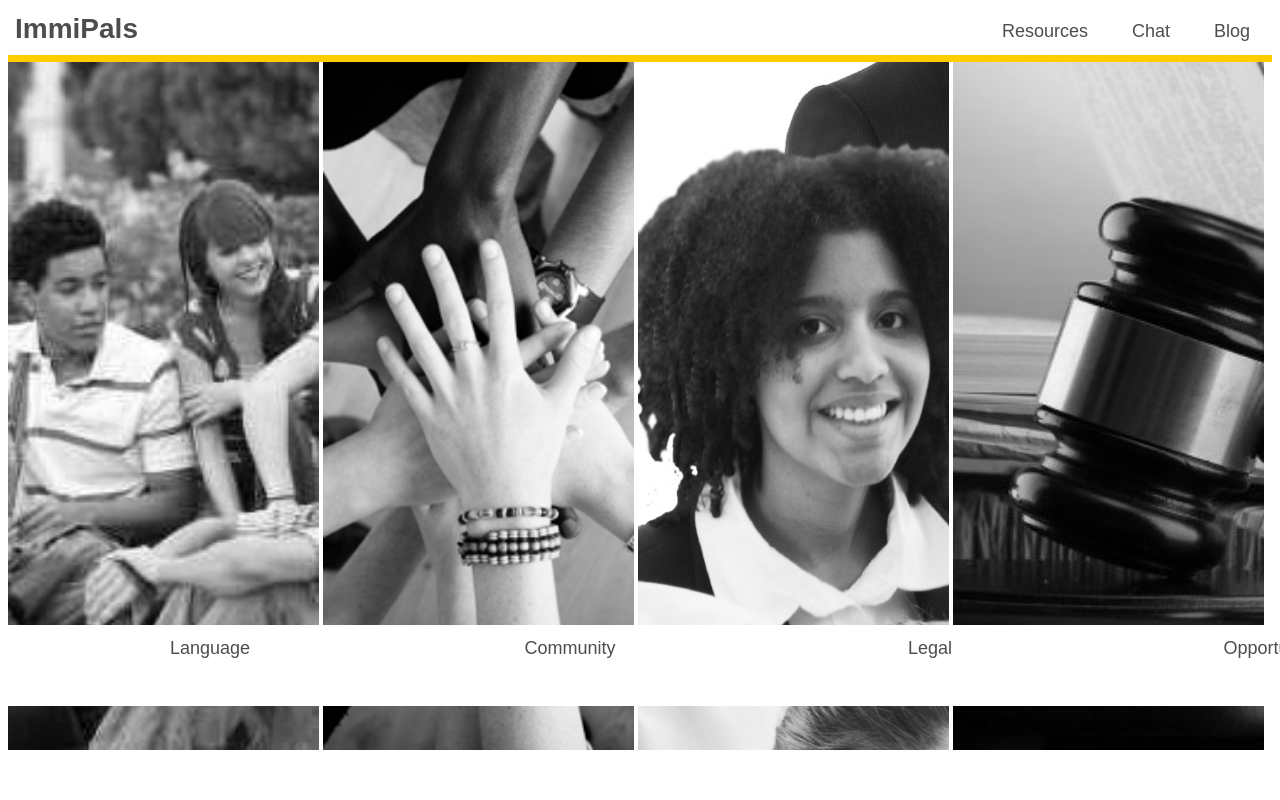
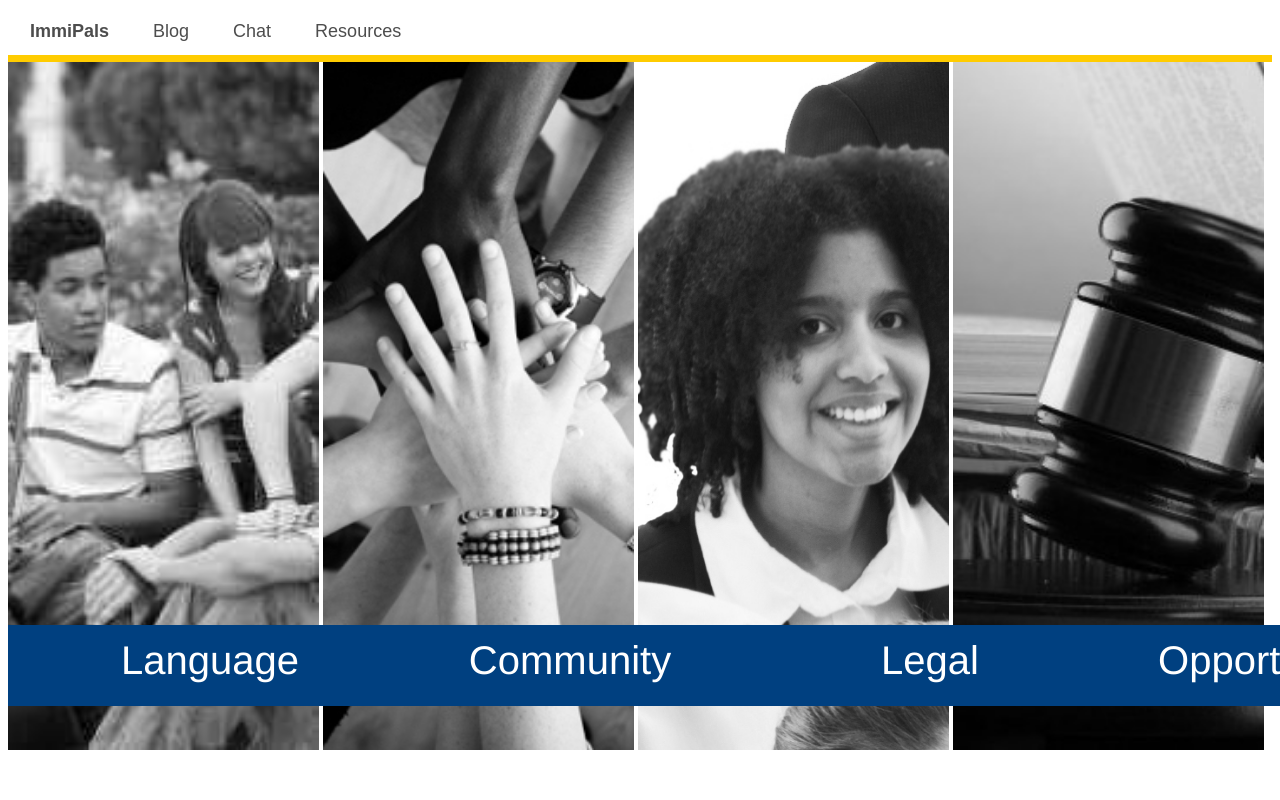
Before and after one commit to TerryMinal/KTFImmigrationHackathon, a Flask app: template templates/resources.html in a window 1280 px wide. Run offline with Flask 2, Linux system fonts and the light colour scheme; the template is opened without the code that fills it, so the values that code supplies are empty.

Commit message:
LAST TWEAK

```diff
--- a/templates/resources.html
+++ b/templates/resources.html
@@ -1,7 +1,7 @@
 <html>
 <head>
 <style>
-a:link:not(.heading), a:visited:not(.heading) {
+a:not(.options), a:not(.heading) {
   background-color: white;
   border: none;
   color: #4d4d4d;
@@ -10,7 +10,7 @@ a:link:not(.heading), a:visited:not(.heading) {
   text-decoration: none;
   display: inline-block;
   font-size: 18px;
-  float: right;
+  float: left;
   font-family: Arial;
 }
 
@@ -25,6 +25,8 @@ a:link:not(.heading), a:visited:not(.heading) {
   display: inline-block;
   font-size: 30px;
   font-family: Arial;
+  float:left;
+  float: absolute;
 }
 
 a.top:hover,a.heading:hover {
@@ -46,13 +48,14 @@ div.yellowLine {
     height: 7px;
     float: left;
 }
+
 a.options {
     position: absolute;
     top: 625px;
     text-align: center;
     color: white;
     background-color: #004080;
-    float: left;
+    float: right;
     text-decoration: none;
     font-family: helvetica;
     font-size: 40px;
@@ -79,10 +82,10 @@ a.options:hover {
 </style>
 </head>
 <body>
-<div class="header">ImmiPals</div>
-<a href="blog.html" class="top">Blog</a>
-<a href="chat.html" class="top">Chat</a>
-<a href="resources.html" class="top">Resources</a>
+<a href="homePage.html" class="heading">ImmiPals</a>
+<a href="blog.html">Blog</a>
+<a href="chat.html">Chat</a>
+<a href="resources.html">Resources</a>
 <div class="yellowLine"></div>
 <img style="position;absolute; TOP:60px; LEFT:0px; WIDTH:24.6%; HEIGHT:688px" SRC="language.jpg">
 <img style="position;absolute; TOP:60px; LEFT:338px; WIDTH:24.6%; HEIGHT:688px" SRC="community.jpg">
```
